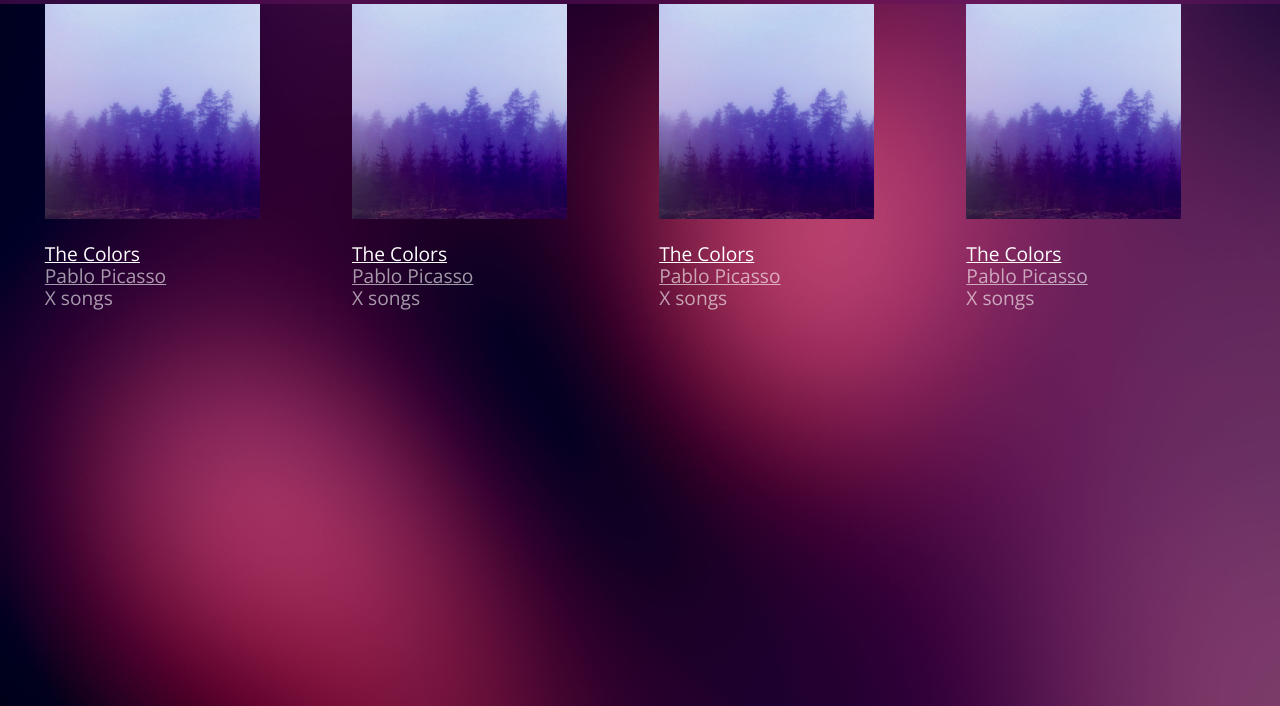
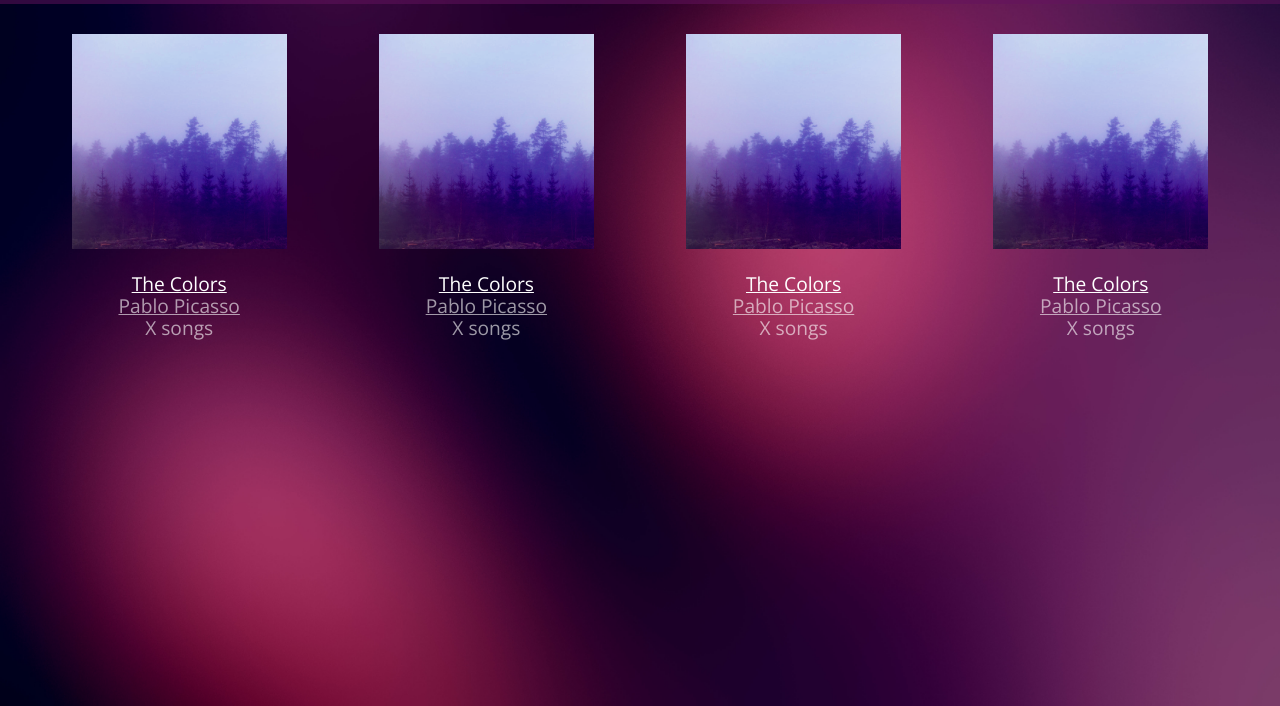
Before and after one commit to hdebenham/bloc-jams, a plain HTML site: page collection.html in a window 1280 px wide. Shown: the part 94-800 px from the top of the page. Drawn offline with nearby package versions, Linux system fonts and the light colour scheme.

Commit message:
fix alignment

```diff
--- a/styles/collection.css
+++ b/styles/collection.css
@@ -10,7 +10,7 @@ body.collection {
     position: relative;
 }
 
-.collection-album-containers {
+.collection-album-container {
     position: relative;
     margin-top: 30px;
     margin-bottom: 20px;
```
